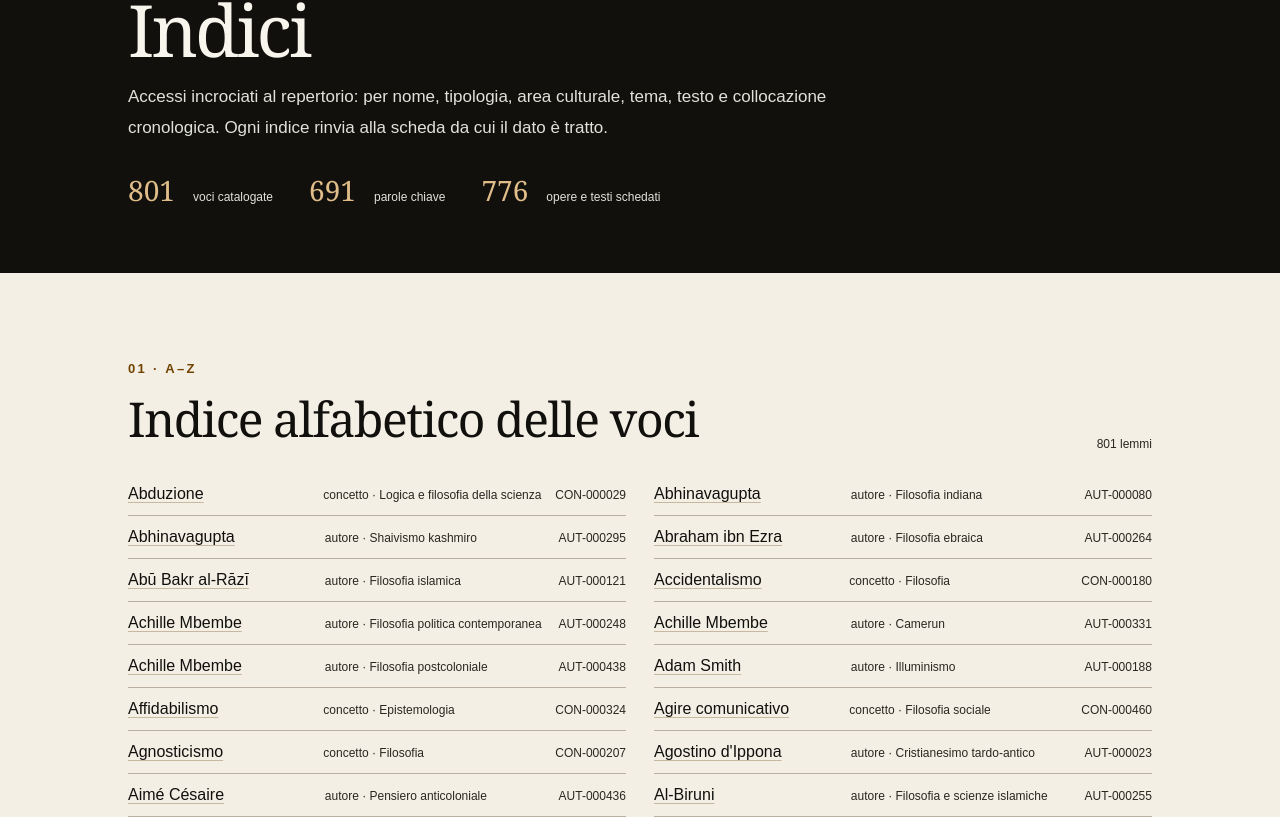
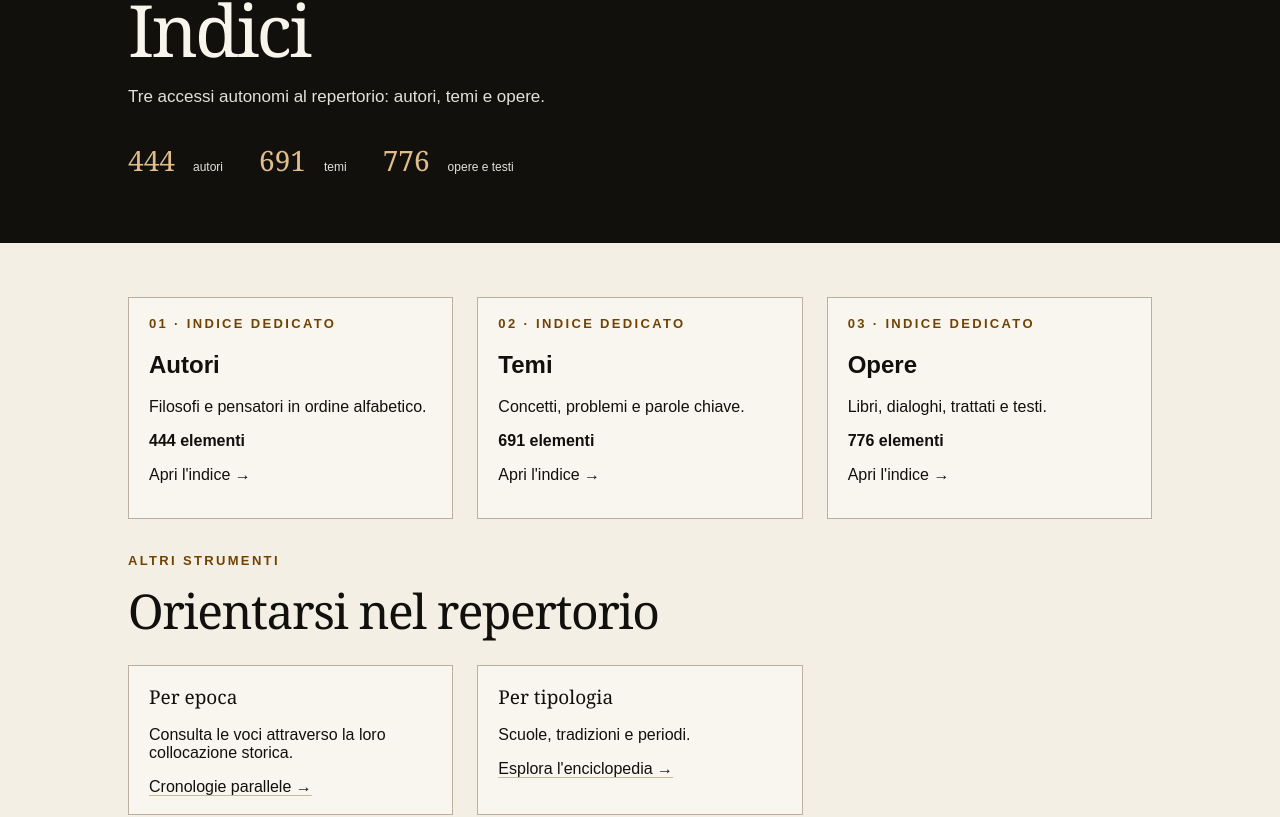
Before and after one commit to Marco19666/dizionariofilosofico, a Next.js app: page /indici in a window 1280 px wide. Shown: the part 198-1015 px from the top of the page. Built offline with nearby package versions, Linux system fonts and the light colour scheme.

Commit message:
Separa la pagina principale degli indici

```diff
--- a/app/indici/page.tsx
+++ b/app/indici/page.tsx
@@ -1,61 +1,19 @@
 import Link from "next/link";
-import { comparativePaths, entries } from "@/data/entries";
-
-const byTitle = [...entries].sort((a, b) => a.title.localeCompare(b.title, "it"));
-const kinds = ["autore", "concetto", "opera", "scuola", "tradizione", "periodo"] as const;
-const areas = [...new Set(entries.map((entry) => entry.area))].sort((a, b) => a.localeCompare(b, "it"));
-const tags = [...new Set(entries.flatMap((entry) => entry.tags))].sort((a, b) => a.localeCompare(b, "it"));
-const terms = entries.flatMap((entry) => (entry.keyTerms ?? []).map((term) => ({ ...term, entry }))).sort((a, b) => a.term.localeCompare(b.term, "it"));
-const works = entries.flatMap((entry) => (entry.works ?? []).map((work) => ({ ...work, entry }))).sort((a, b) => a.title.localeCompare(b.title, "it"));
-const periods = [...new Set(entries.map((entry) => entry.period))].sort((a, b) => a.localeCompare(b, "it"));
-
+import { entries } from "@/data/entries";
+const authors = entries.filter((entry) => entry.kind === "autore");
+const themes = [...new Set(entries.flatMap((entry) => entry.tags))];
+const works = entries.flatMap((entry) => entry.works ?? []);
+const sections = [
+  { href: "/indici/autori", title: "Autori", description: "Filosofi e pensatori in ordine alfabetico.", count: authors.length },
+  { href: "/indici/temi", title: "Temi", description: "Concetti, problemi e parole chiave.", count: themes.length },
+  { href: "/indici/opere", title: "Opere", description: "Libri, dialoghi, trattati e testi.", count: works.length },
+];
 export default function IndexesPage() {
   return <main className="indexes-page">
-    <header className="site-header">
-      <Link className="brand" href="/"><span className="brand-mark">Φ</span><span><strong>Dizionario filosofico</strong><small>Storia universale del pensiero</small></span></Link>
-      <nav aria-label="Navigazione principale"><Link href="/">Home</Link><Link href="/enciclopedia">Enciclopedia</Link><Link href="/cronologie">Cronologie</Link></nav>
-    </header>
-    <section className="indexes-hero">
-      <p className="eyebrow">Strumenti di consultazione</p><h1>Indici</h1>
-      <p>Accessi incrociati al repertorio: per nome, tipologia, area culturale, tema, testo e collocazione cronologica. Ogni indice rinvia alla scheda da cui il dato è tratto.</p>
-      <div className="indexes-stat"><strong>{entries.length}</strong><span>voci catalogate</span><strong>{tags.length}</strong><span>parole chiave</span><strong>{works.length}</strong><span>opere e testi schedati</span></div>
-    </section>
-    <div className="section-wrap indexes-content">
-      <section className="index-section" id="alfabetico">
-        <div className="section-heading"><div><p className="eyebrow">01 · A–Z</p><h2>Indice alfabetico delle voci</h2></div><span className="entry-count">{byTitle.length} lemmi</span></div>
-        <ol className="alphabetical-index">{byTitle.map((entry) => <li key={entry.id}><Link href={`/enciclopedia/${entry.slug}`}>{entry.title}</Link><span>{entry.kind} · {entry.area}</span><small>{entry.id}</small></li>)}</ol>
-      </section>
-      <section className="index-section" id="tipologie">
-        <div className="section-heading"><div><p className="eyebrow">02 · Classificazione</p><h2>Indice per tipologia</h2></div></div>
-        <div className="index-columns">{kinds.map((kind) => {
-          const group = byTitle.filter((entry) => entry.kind === kind);
-          return group.length ? <div className="index-group" key={kind}><h3>{kind} <small>{group.length}</small></h3><ul>{group.map((entry) => <li key={entry.id}><Link href={`/enciclopedia/${entry.slug}`}>{entry.title}</Link></li>)}</ul></div> : null;
-        })}</div>
-      </section>
-      <section className="index-section" id="aree">
-        <div className="section-heading"><div><p className="eyebrow">03 · Geografie intellettuali</p><h2>Indice per area culturale</h2></div></div>
-        <div className="index-columns">{areas.map((area) => <div className="index-group" key={area}><h3>{area} <small>{entries.filter((entry) => entry.area === area).length}</small></h3><ul>{byTitle.filter((entry) => entry.area === area).map((entry) => <li key={entry.id}><Link href={`/enciclopedia/${entry.slug}`}>{entry.title}</Link></li>)}</ul></div>)}</div>
-      </section>
-      <section className="index-section" id="temi">
-        <div className="section-heading"><div><p className="eyebrow">04 · Lessico</p><h2>Indice tematico</h2></div><span className="entry-count">{tags.length} temi</span></div>
-        <div className="tag-index">{tags.map((tag) => <div key={tag}><strong>{tag}</strong><span>{byTitle.filter((entry) => entry.tags.includes(tag)).map((entry) => <Link key={entry.id} href={`/enciclopedia/${entry.slug}`}>{entry.title}</Link>)}</span></div>)}</div>
-        {terms.length > 0 && <><h3 className="sub-index-title">Concetti e termini nelle lingue originali</h3><div className="term-index">{terms.map((term) => <div key={term.entry.id + term.term}><strong>{term.term}</strong><span>{term.explanation}</span><Link href={`/enciclopedia/${term.entry.slug}`}>{term.entry.title}</Link></div>)}</div></>}
-      </section>
-      <section className="index-section" id="opere">
-        <div className="section-heading"><div><p className="eyebrow">05 · Testi</p><h2>Indice delle opere e dei testi</h2></div><span className="entry-count">{works.length} riferimenti</span></div>
-        <ul className="work-index">{works.map((work) => <li key={work.entry.id + work.title}><strong>{work.title}</strong><span>{work.note}</span><Link href={`/enciclopedia/${work.entry.slug}`}>{work.entry.title}</Link></li>)}</ul>
-      </section>
-      <section className="index-section" id="cronologico">
-        <div className="section-heading"><div><p className="eyebrow">06 · Tempo</p><h2>Indice per periodo</h2></div></div>
-        <div className="index-columns">{periods.map((period) => <div className="index-group" key={period}><h3>{period}</h3><ul>{byTitle.filter((entry) => entry.period === period).map((entry) => <li key={entry.id}><Link href={`/enciclopedia/${entry.slug}`}>{entry.title}</Link></li>)}</ul></div>)}</div>
-        <p className="editorial-note">Le etichette cronologiche sono quelle dichiarate nelle singole schede; non costituiscono una scala temporale normalizzata. Per la sequenza degli eventi consulta <Link href="/cronologie">Cronologie parallele</Link>.</p>
-      </section>
-      <section className="index-section" id="percorsi">
-        <div className="section-heading"><div><p className="eyebrow">07 · Comparazione</p><h2>Percorsi comparativi</h2></div><span className="entry-count">{comparativePaths.length} percorsi</span></div>
-        <ul className="path-index">{comparativePaths.map((path) => <li key={path.slug}><strong>{path.title}</strong><span>{path.entries.map((slug) => entries.find((entry) => entry.slug === slug)?.title).filter(Boolean).join(" · ")}</span><p>{path.question}</p><small>{path.methodNote}</small></li>)}</ul>
-      </section>
-      <p className="editorial-note">Gli indici sono generati direttamente dai dati delle schede: quando una voce, una parola chiave o un testo viene aggiornato, i relativi accessi si aggiornano insieme al repertorio.</p>
-    </div>
-    <footer className="site-footer"><span>© {new Date().getFullYear()} Dizionario universale della storia della filosofia</span><span>Indici editoriali · Edizione 1.0</span></footer>
-  </main>;
+    <header className="site-header"><Link className="brand" href="/"><span className="brand-mark">Φ</span><span><strong>Dizionario filosofico</strong><small>Storia universale del pensiero</small></span></Link><nav><Link href="/">Home</Link><Link href="/enciclopedia">Enciclopedia</Link><Link href="/cronologie">Cronologie</Link></nav></header>
+    <section className="indexes-hero"><p className="eyebrow">Strumenti di consultazione</p><h1>Indici</h1><p>Tre accessi autonomi al repertorio: autori, temi e opere.</p><div className="indexes-stat"><strong>{authors.length}</strong><span>autori</span><strong>{themes.length}</strong><span>temi</span><strong>{works.length}</strong><span>opere e testi</span></div></section>
+    <div className="section-wrap indexes-content"><div className="index-columns">{sections.map((section, i) => <Link className="index-group" href={section.href} key={section.href}><p className="eyebrow">0{i + 1} · Indice dedicato</p><h2>{section.title}</h2><p>{section.description}</p><strong>{section.count} elementi</strong><p>Apri l'indice →</p></Link>)}</div>
+      <section className="index-section"><div className="section-heading"><div><p className="eyebrow">Altri strumenti</p><h2>Orientarsi nel repertorio</h2></div></div><div className="index-columns"><div className="index-group"><h3>Per epoca</h3><p>Consulta le voci attraverso la loro collocazione storica.</p><Link href="/cronologie">Cronologie parallele →</Link></div><div className="index-group"><h3>Per tipologia</h3><p>Scuole, tradizioni e periodi.</p><Link href="/enciclopedia">Esplora l'enciclopedia →</Link></div></div></section>
+      <p className="editorial-note">Gli indici sono generati direttamente dai dati delle schede e si aggiornano insieme al repertorio.</p></div>
+    <footer className="site-footer"><span>© {new Date().getFullYear()} Dizionario universale della storia della filosofia</span><span>Indici editoriali</span></footer></main>;
 }
```
